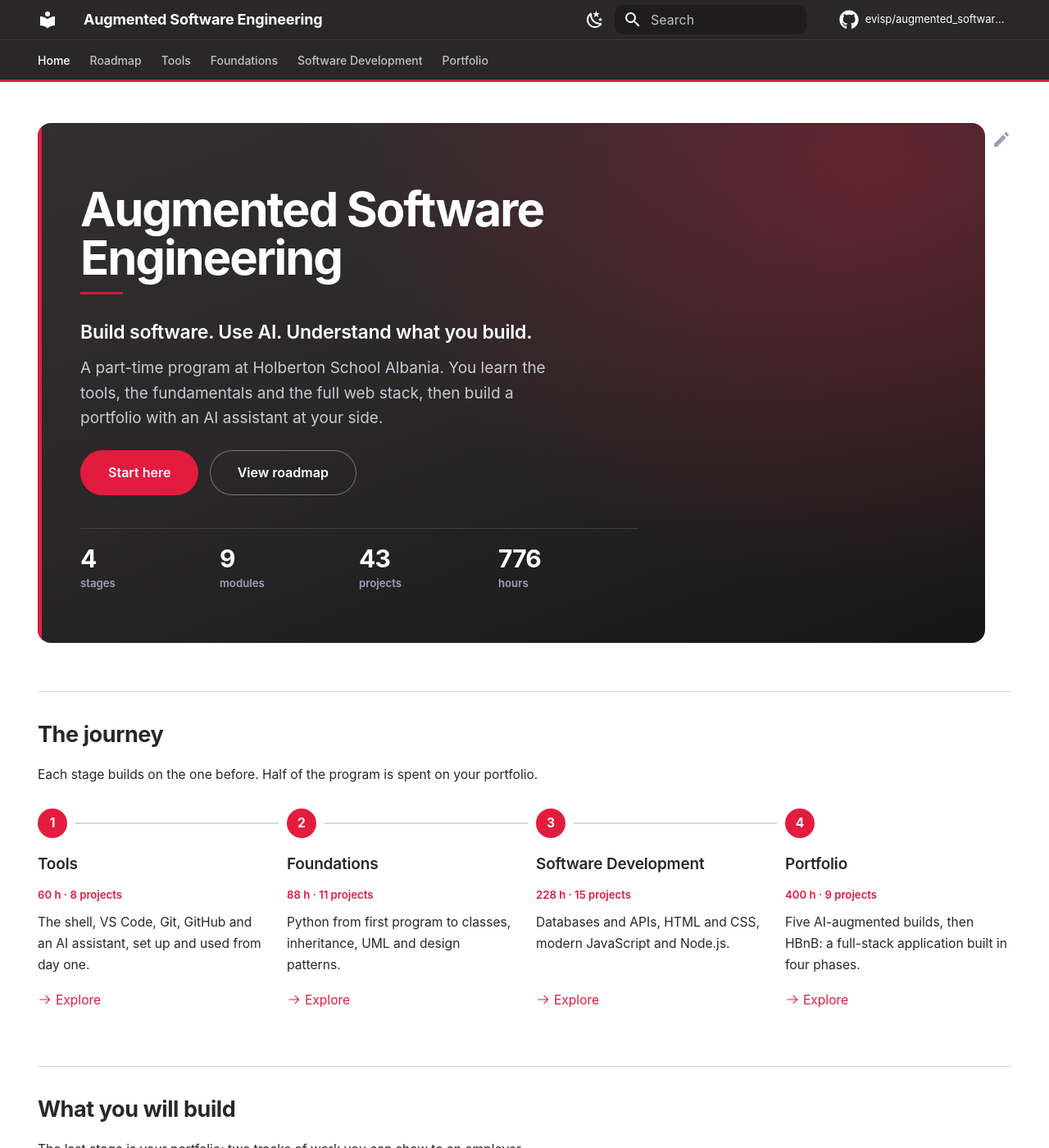
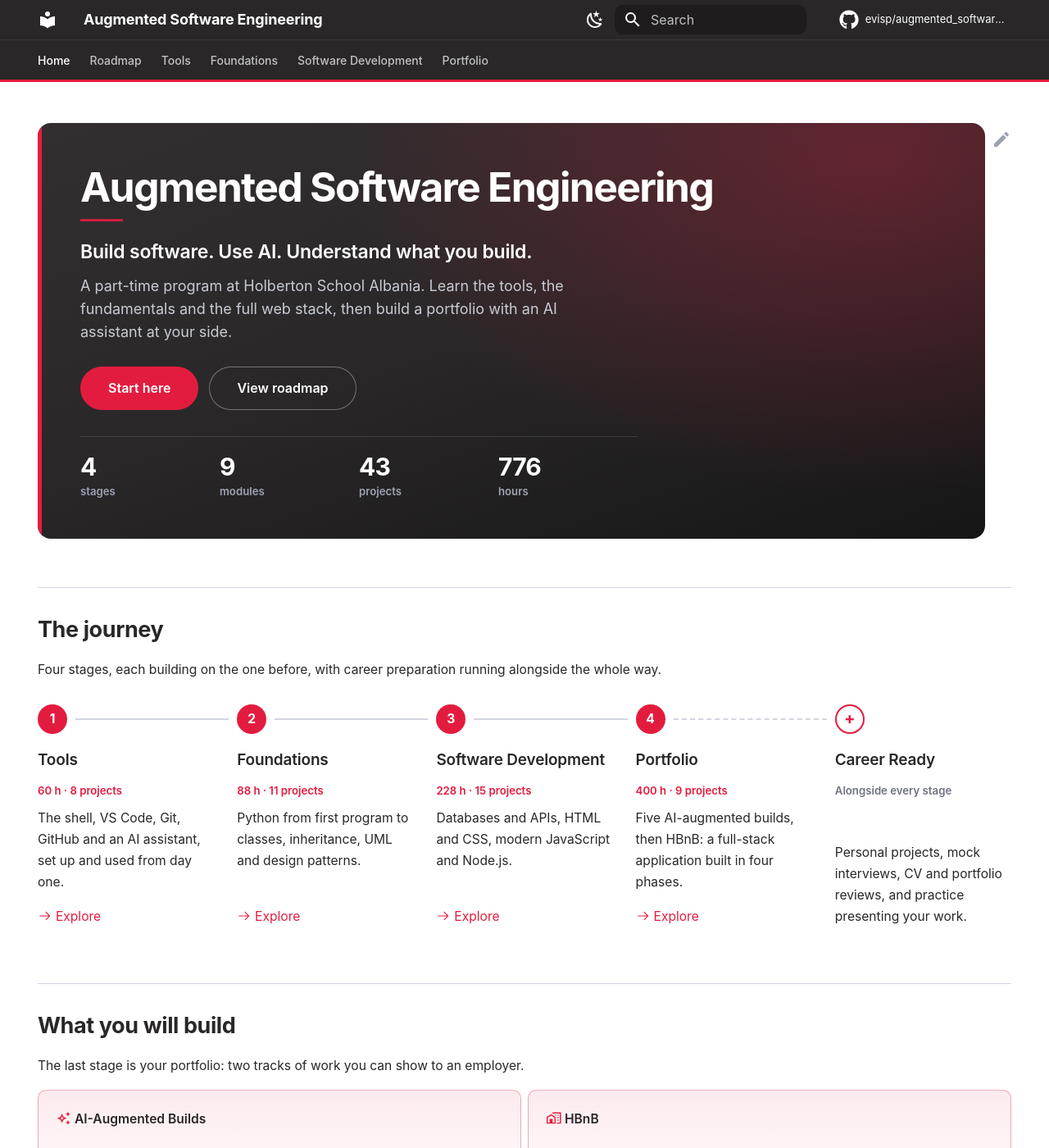
Before and after one commit to evisp/augmented_software_engineering, an MkDocs documentation site: the page built from docs/index.md, in a window 1280 px wide and 1400 px high. Shown: the whole window at 82% size. Built offline with MkDocs 1.6.1 and Material for MkDocs 9.7.7, drawn with Linux system fonts in a browser that asks for light colours; some web fonts are replaced; comment, search, counter and statistics services are not loaded; some of the changed text lies outside the part shown.

Commit message:
Homepage: compact hero, six how-you-work cards, career step in journey

```diff
--- a/docs/index.md
+++ b/docs/index.md
@@ -13,9 +13,9 @@ hide:
 Build software. Use AI. Understand what you build.
 { .hero__kicker }
 
-A part-time program at Holberton School Albania. You learn the tools,
-the fundamentals and the full web stack, then build a portfolio with an
-AI assistant at your side.
+A part-time program at Holberton School Albania. Learn the tools, the
+fundamentals and the full web stack, then build a portfolio with an AI
+assistant at your side.
 
 [Start here](01-tools/index.md){ .h-button }
 [View roadmap](roadmap.md){ .h-button .h-button--ghost }
@@ -31,10 +31,10 @@ AI assistant at your side.
 
 ## The journey
 
-Each stage builds on the one before. Half of the program is spent on
-your portfolio.
+Four stages, each building on the one before, with career preparation
+running alongside the whole way.
 
-<div class="h-journey" markdown>
+<div class="h-journey h-journey--extra" markdown>
 
 1.  **Tools**
 
@@ -71,6 +71,13 @@ your portfolio.
 
     [:octicons-arrow-right-24: Explore](04-portfolio/index.md)
 
+5.  **Career Ready**
+
+    <span class="h-meta">Alongside every stage</span>
+
+    Personal projects, mock interviews, CV and portfolio reviews, and
+    practice presenting your work.
+
 </div>
 
 ## What you will build
@@ -104,26 +111,51 @@ employer.
 
 ## How you will work
 
-<div class="h-principles" markdown>
+The Holberton way: you learn by building, with your peers, and you
+leave able to explain and present what you built.
 
--   **Build first**
+<div class="grid cards cols-3" markdown>
 
-    Every topic ends in something that runs. You learn a concept by
-    using it, breaking it and fixing it.
+-   :material-hammer-wrench: **Project-based learning**
 
--   **AI as a pair, not a replacement**
+    ---
+
+    You learn by doing. Every concept comes with a project that has to
+    run, pass the checks and be pushed to GitHub.
+
+-   :material-account-group-outline: **Peer learning**
+
+    ---
+
+    You learn with and from your cohort: pair programming, code
+    reviews and explaining your solution to someone else.
+
+-   :material-robot-outline: **AI as a pair, not a replacement**
+
+    ---
 
     You prompt, review and correct AI output. The assistant writes a
     draft; you are responsible for what gets merged.
 
--   **Understand what you ship**
+-   :material-magnify-scan: **Understand what you ship**
+
+    ---
 
     If you can't explain it, you don't commit it. Reading and debugging
     code matter as much as writing it.
 
--   **Work like a professional**
+-   :material-account-voice: **Soft skills**
 
-    Git, pull requests, code review and a real development environment
-    from the first day.
+    ---
+
+    Communication, teamwork, giving and receiving feedback, and
+    presenting your work clearly to technical and non-technical people.
+
+-   :material-briefcase-outline: **Work like a professional**
+
+    ---
+
+    Git, pull requests, deadlines and code review from day one, and
+    mock interviews to prepare for the real thing.
 
 </div>
--- a/docs/stylesheets/brand.css
+++ b/docs/stylesheets/brand.css
@@ -252,7 +252,7 @@
   overflow: hidden;
   color: var(--h-ice);
   border-radius: var(--h-radius-lg);
-  padding: 3.8rem 2.6rem 3rem;
+  padding: 2.6rem 2.6rem 2.2rem;
   margin: 0 0 2.4rem;
   background:
     radial-gradient(90% 130% at 88% 8%, rgba(227, 28, 63, 0.30) 0%, rgba(227, 28, 63, 0) 62%),
@@ -270,11 +270,11 @@
 
 .md-typeset .hero h1 {
   color: var(--h-ice);
-  font-size: 2.9rem;
+  font-size: 2.5rem;
   font-weight: 700;
   letter-spacing: -0.035em;
-  line-height: 1.02;
-  max-width: 16ch;
+  line-height: 1.05;
+  max-width: none;
   margin: 0 0 0.6rem;
 }
 
@@ -282,10 +282,10 @@
 .md-typeset .hero p,
 .md-typeset .hero h1 + p {
   color: #c8cbd4;
-  font-size: 0.95rem;
-  line-height: 1.6;
-  max-width: 50ch;
-  margin: 0 0 1.2rem;
+  font-size: 0.9rem;
+  line-height: 1.55;
+  max-width: 56ch;
+  margin: 0 0 1rem;
 }
 
 .md-typeset .hero .hero__kicker {
@@ -306,11 +306,12 @@
   background: var(--h-cherry);
   border: 0;
   opacity: 0.9;
-  margin: 0 0 1.4rem;
+  margin: 0 0 1rem;
 }
 
-.md-typeset .hero p:last-child {
-  margin: 1.8rem 0 0;
+/* the paragraph holding the buttons */
+.md-typeset .hero p:has(> .h-button) {
+  margin: 1.4rem 0 0;
 }
 
 /* Primary action button */
@@ -789,7 +790,7 @@
   border: 0;
   border-top: 1px solid rgba(255, 255, 255, 0.12);
   border-radius: 0;
-  margin: 2rem 0 0;
+  margin: 1.6rem 0 0;
   max-width: 34rem;
 }
 
@@ -827,7 +828,8 @@
 
 .md-typeset .h-journey > ol {
   display: grid;
-  grid-template-columns: repeat(4, minmax(0, 1fr));
+  grid-auto-flow: column;
+  grid-auto-columns: minmax(0, 1fr);
   gap: 1.4rem;
   list-style: none;
   counter-reset: h-step;
@@ -897,6 +899,7 @@
 
 @media screen and (max-width: 59.9375em) {
   .md-typeset .h-journey > ol {
+    grid-auto-flow: row;
     grid-template-columns: minmax(0, 1fr);
     gap: 1.6rem;
   }
@@ -909,6 +912,35 @@
     left: 0.88rem;
     right: auto;
     width: 2px;
+    height: auto;
+  }
+}
+
+/* .h-journey--extra: the last step runs alongside the others (career
+   readiness), so it gets an outlined "+" marker and a dashed connector. */
+.md-typeset .h-journey--extra > ol > li:nth-last-child(2)::after {
+  background: none;
+  border-top: 2px dashed var(--h-surface-line);
+  height: 0;
+}
+
+.md-typeset .h-journey--extra > ol > li:last-child::before {
+  content: "+";
+  background: var(--md-default-bg-color);
+  color: var(--h-cherry);
+  box-shadow: inset 0 0 0 2px var(--h-cherry);
+  font-size: 1rem;
+}
+
+.md-typeset .h-journey--extra > ol > li:last-child .h-meta {
+  color: var(--md-default-fg-color--light);
+}
+
+@media screen and (max-width: 59.9375em) {
+  .md-typeset .h-journey--extra > ol > li:nth-last-child(2)::after {
+    border-top: 0;
+    border-left: 2px dashed var(--h-surface-line);
+    width: 0;
     height: auto;
   }
 }
@@ -1093,12 +1125,15 @@
 
 @media screen and (max-width: 44.9375em) {
   .hero {
-    padding: 2.4rem 1.5rem 2rem;
+    padding: 1.8rem 1.3rem 1.6rem;
     border-radius: var(--h-radius);
   }
   .md-typeset .hero h1 {
-    font-size: 2rem;
+    font-size: 1.9rem;
     max-width: none;
+  }
+  .md-typeset .hero .hero__kicker {
+    font-size: 1rem;
   }
   .md-typeset .h-button--ghost {
     margin: 0.5rem 0 0;
--- a/overrides/main.html
+++ /dev/null
@@ -1,17 +0,0 @@
-{% extends "base.html" %}
-
-{#-
-  Holberton tagline band, shown above Material's own footer on every page.
-  The text comes from `extra.tagline` in mkdocs.yml.
--#}
-{% block footer %}
-  {% if config.extra.tagline %}
-    <div class="h-tagline">
-      <div class="md-grid h-tagline__inner">
-        <hr class="h-tagline__rule">
-        <p class="h-tagline__text">{{ config.extra.tagline }}</p>
-      </div>
-    </div>
-  {% endif %}
-  {{ super() }}
-{% endblock %}
```
Also changed, not shown: docs/04-augmented-engineering/index.md (deleted, +0 -8 lines), docs/05-projects/index.md (deleted, +0 -8 lines).
